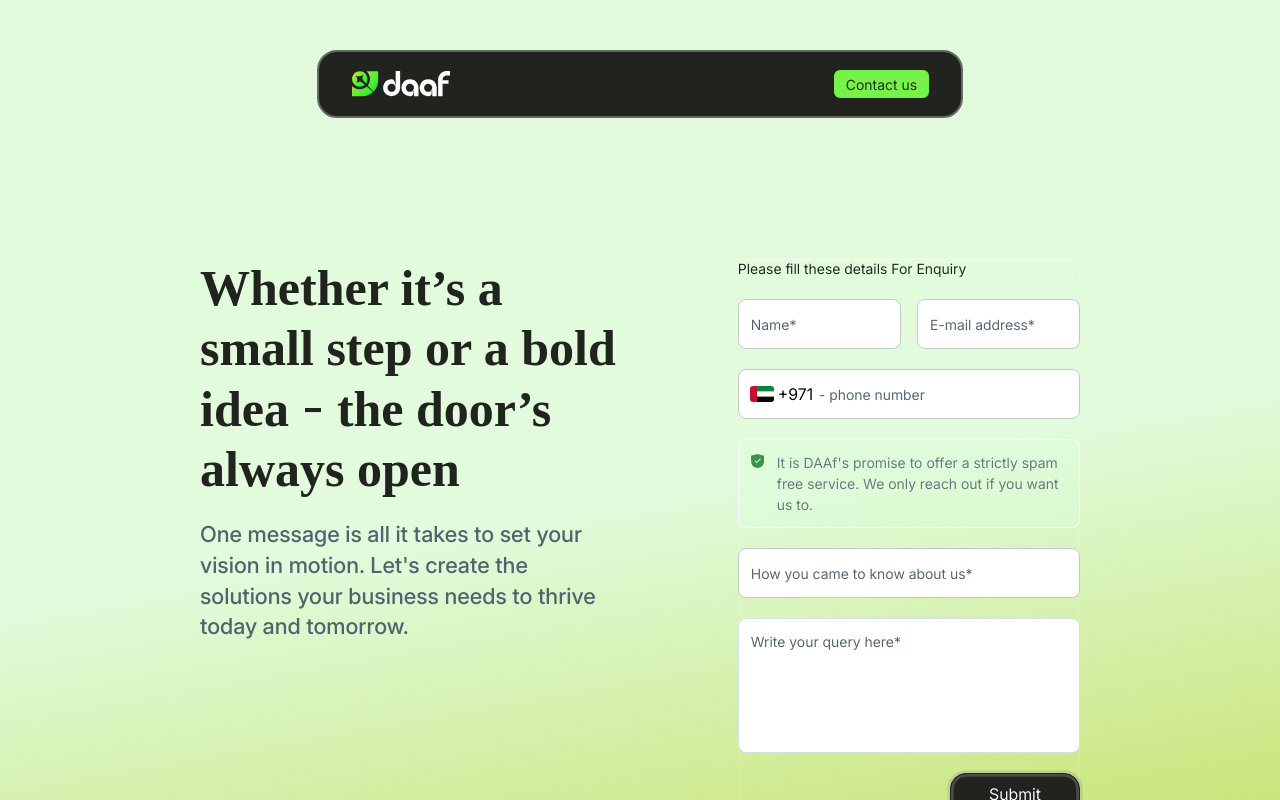
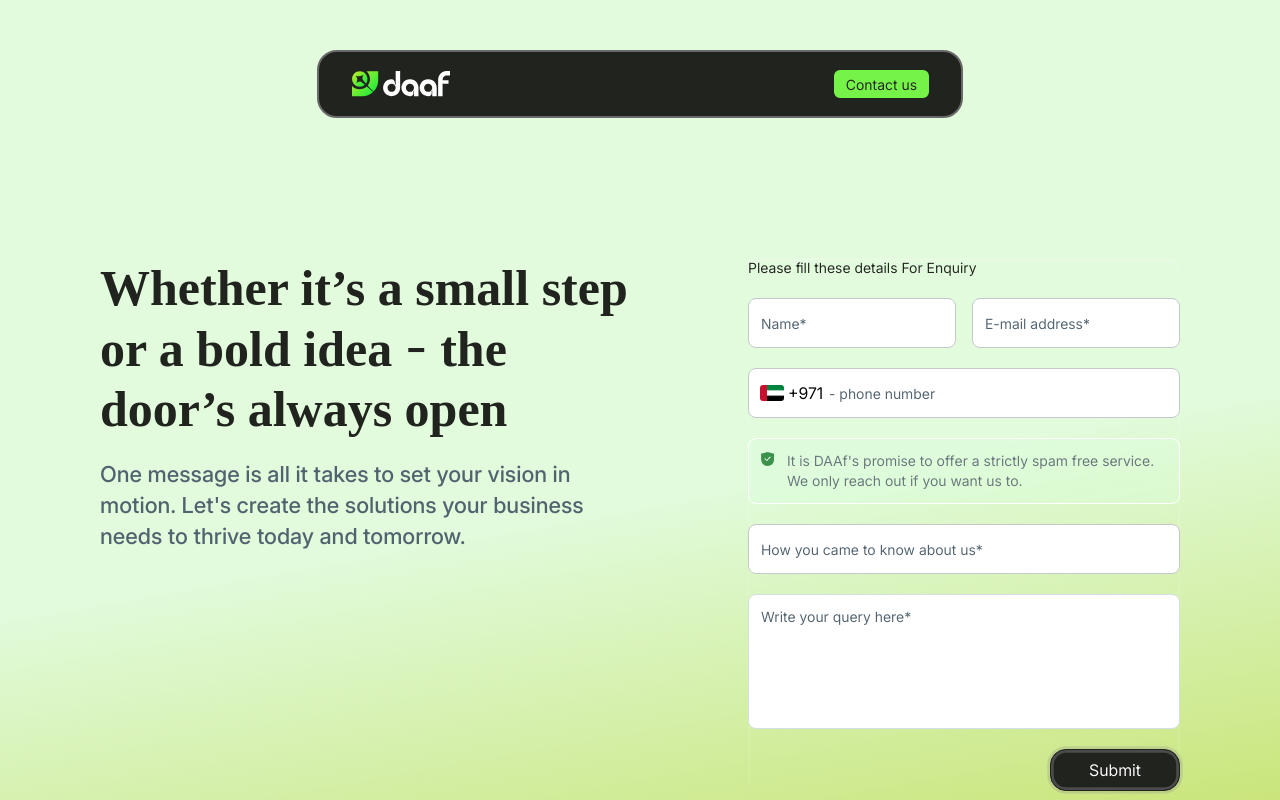
Before and after one commit to daaf-technologies/daaf-website, a SvelteKit app: page /contact-us in a window 1280 px wide. Built offline with nearby package versions, Linux system fonts and the light colour scheme; a web font is replaced by a local one.

Commit message:
refactor(#8): :recycle: Refactored the style

```diff
--- a/src/routes/contact-us/+page.svelte
+++ b/src/routes/contact-us/+page.svelte
@@ -5,16 +5,23 @@
 	import Header from '$lib/components/ui/header';
 </script>
 
-<div class="wrapper flex h-full flex-col items-center px-4 py-[50px] lg:gap-[140px] lg:px-[200px]">
+<div
+	class="wrapper flex h-full max-w-full flex-col items-center overflow-y-auto px-4 py-[50px] backdrop-blur-[620px] lg:gap-[140px] lg:px-[200px]"
+>
 	<Header minimal={true} className="header w-[343px] lg:w-[646px] !gap-[72px]" />
-	<div class="container lg:flex">
+	<div class="lg:flex lg:gap-[118px]">
 		<div
 			class="description flex flex-col gap-3 pt-[70px] pb-[40px] lg:w-[530px] lg:gap-5 lg:pt-0 lg:pb-0"
 		>
-			<div class="title text-center text-[30px] font-semibold lg:text-left lg:text-[50px]">
-				Whether it’s a small step or a bold idea <span class="special">-</span> the door’s always open
+			<div
+				class="title text-center text-[30px] leading-[120%] font-semibold text-[#21231e] lg:text-left lg:text-[50px]"
+			>
+				Whether it’s a small step or a bold idea <span class="special font-normal">-</span> the door’s
+				always open
 			</div>
-			<div class="content text-center text-[16px] font-medium lg:text-left lg:text-[22px]">
+			<div
+				class="text-center text-[16px] leading-[140%] font-medium text-[#51636f] lg:text-left lg:text-[22px]"
+			>
 				One message is all it takes to set your vision in motion. Let's create the solutions your
 				business needs to thrive today and tomorrow.
 			</div>
@@ -23,7 +30,7 @@
 		<div
 			class="contact-form flex flex-col gap-5 rounded-xl border border-[#C4C8CC] px-4 py-6 shadow-[inset_0px_4px_4px_0px_#ffffff40] lg:w-[432px] lg:border-none lg:px-0 lg:py-0"
 		>
-			<p class="caption">Please fill these details For Enquiry</p>
+			<p class="text-sm font-normal text-[#21231e]">Please fill these details For Enquiry</p>
 
 			<div class="flex flex-col gap-5">
 				<div class="flex flex-col gap-5 lg:flex-row lg:gap-4">
@@ -31,7 +38,7 @@
 					<Input placeholder="E-mail address*" type="email" name="mail" />
 				</div>
 				<div class="relative flex">
-					<div class="prefix">
+					<div class="absolute top-[13px] left-[12px] flex items-center justify-center gap-1">
 						<Dubai />
 						<p class="countrycode">+971</p>
 					</div>
@@ -39,7 +46,9 @@
 				</div>
 			</div>
 
-			<p class="safety">
+			<p
+				class="flex items-baseline justify-center gap-3 rounded-lg border border-white bg-[#d9ffdc66] p-3 text-sm text-[#69747d]"
+			>
 				<span>
 					<Shield />
 				</span>
@@ -49,9 +58,14 @@
 
 			<Input placeholder="How you came to know about us*" type="text" name="platform" />
 
-			<textarea class="query" name="query" rows="6" placeholder="Write your query here*"></textarea>
+			<textarea
+				class="h-[135px] w-full resize-none rounded-lg border border-[#d6dee6] bg-white p-3 outline-none placeholder:text-sm placeholder:text-[#51636f] placeholder:opacity-100"
+				name="query"
+				rows="6"
+				placeholder="Write your query here*"
+			></textarea>
 
-			<div class="submit-button">
+			<div class="flex justify-end">
 				<Button variant="primary" type="submit" class="lg:w-[130px]">Submit</Button>
 			</div>
 		</div>
@@ -60,84 +74,18 @@
 
 <style>
 	.wrapper {
-		overflow-y: auto;
-		max-width: 100vw;
 		background: linear-gradient(170deg, #e1fbdc 0%, #e1fbdc 60%, #b3da41b2 100%);
-		backdrop-filter: blur(620px);
-	}
-
-	.container {
-		gap: 118px;
 	}
 
 	.title {
 		font-family: 'recoleta alt';
-		color: #21231e;
-		line-height: 120%;
 	}
 
 	.special {
 		font-family: 'Inter';
-		font-weight: 400;
-	}
-
-	.content {
-		color: #51636f;
-		line-height: 140%;
-	}
-
-	.safety {
-		padding: 12px;
-		display: flex;
-		gap: 12px;
-		border-radius: 8px;
-		border: 1px solid #ffffff;
-		justify-content: center;
-		align-items: baseline;
-		color: #69747d;
-		background-color: #d9ffdc66;
-		font-size: 14px;
-	}
-
-	.caption {
-		color: #21231e;
-		font-size: 14px;
-		font-weight: 400;
 	}
 
 	.contact-form {
 		box-shadow: 0px 4px 4px 0px #ffffff40 inset;
 	}
-
-	.query {
-		width: 100%;
-		height: 135px;
-		padding: 12px;
-		background-color: #fff;
-		border-radius: 8px;
-		border: 1px solid #d6dee6;
-		outline: none;
-		resize: none;
-	}
-
-	.query::placeholder {
-		color: #51636f;
-		opacity: 1;
-		font-size: 14px;
-	}
-
-	.prefix {
-		position: absolute;
-		top: 13px;
-		left: 12px;
-		display: flex;
-		gap: 4px;
-		justify-content: center;
-		align-items: center;
-	}
-
-	.submit-button {
-		display: flex;
-		justify-content: end;
-	}
 </style>
```
